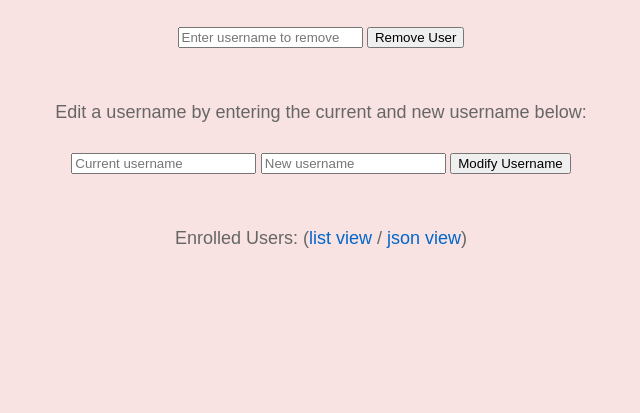
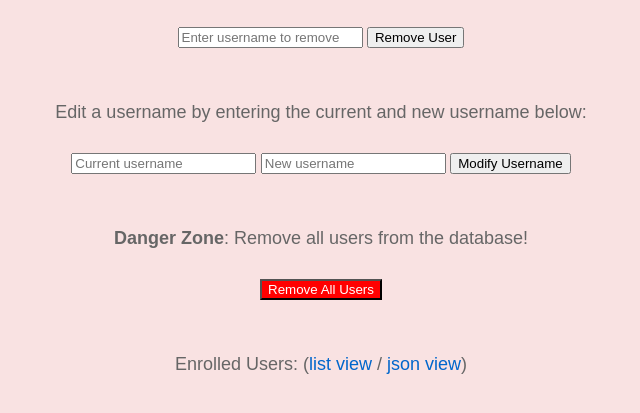
Before and after one commit to one-at-a-time/NIRAMID, a Flask app: page / in a window 1280 px wide. Shown: the part 355-768 px from the top of the page, without its empty margins (319-959 px from the left). Run offline with Flask 3, Linux system fonts and the light colour scheme.

Commit message:
NIRAMID-1.1: Added new functionality for bulk action - removing all users at once.

```diff
--- a/app.py
+++ b/app.py
@@ -75,6 +75,21 @@ def list_users_json():
     users = User.query.all()
     return jsonify([{'username': user.username} for user in users])
 
+# Route to remove all users
+@app.route('/remove_all_users', methods=['POST'])
+def remove_all_users():
+    try:
+        # Delete all users
+        db.session.query(User).delete() # user is the table name here
+        db.session.commit()
+        msg = "All users removed successfully!"
+    except Exception as e:
+        db.session.rollback()
+        msg = f"Error: {str(e)}"
+
+    return redirect(url_for('home', message=msg))
+
+
 if __name__ == '__main__':
     app.run(debug=True)
 
--- a/templates/index.html
+++ b/templates/index.html
@@ -39,6 +39,11 @@
     <br>
     <br>
     <br>
+    <p><strong>Danger Zone</strong>: Remove all users from the database!</p>
+    <form action="{{ url_for('remove_all_users') }}" method="POST" onsubmit="return confirm('Are you sure you want to remove all users? This action cannot be undone!');">
+        <button type="submit" style="background-color:red;color:white;">Remove All Users</button>
+    </form>
+    <br><br><br>
     <p>
         Enrolled Users:
         (<a href="/users" target="_blank">list view</a> /
```
